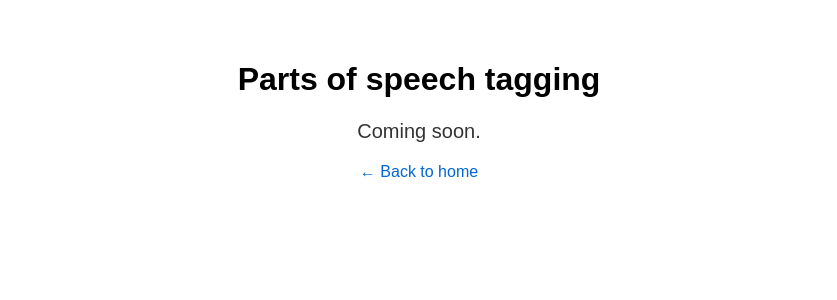
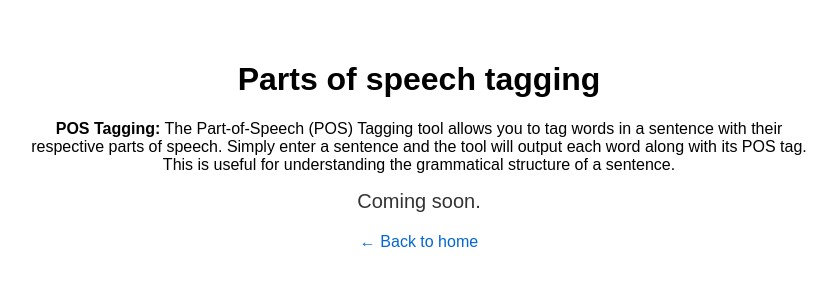
Before and after one commit to matsunagateitoku/NLP-Toolkit, a Flask app: page /pos in a window 1280 px wide. Shown: the top 300 px of the page, without its empty margins (221-1058 px from the left). Run offline with Flask 3, Linux system fonts and the light colour scheme.

Commit message:
Add description for POS Tagging tool
Added a description for the POS Tagging tool.

```diff
--- a/templates/pos.html
+++ b/templates/pos.html
@@ -14,6 +14,7 @@
 <body>
   <div class="container">
     <h1>Parts of speech tagging</h1>
+    <p><strong>POS Tagging:</strong> The Part-of-Speech (POS) Tagging tool allows you to tag words in a sentence with their respective parts of speech. Simply enter a sentence and the tool will output each word along with its POS tag. This is useful for understanding the grammatical structure of a sentence.</p>
     <p class="coming">Coming soon.</p>
     <p><a href="/">← Back to home</a></p>
   </div>
```
